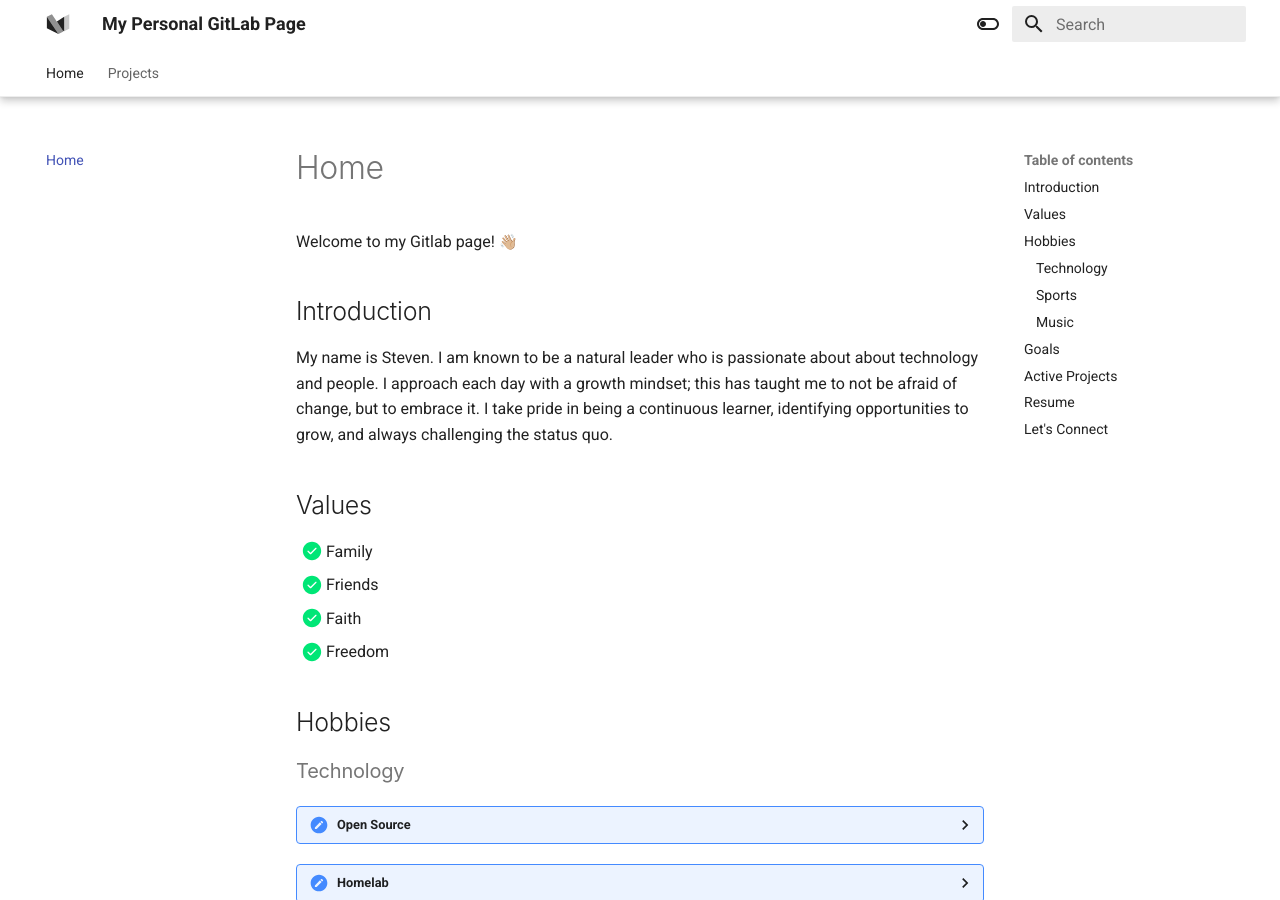
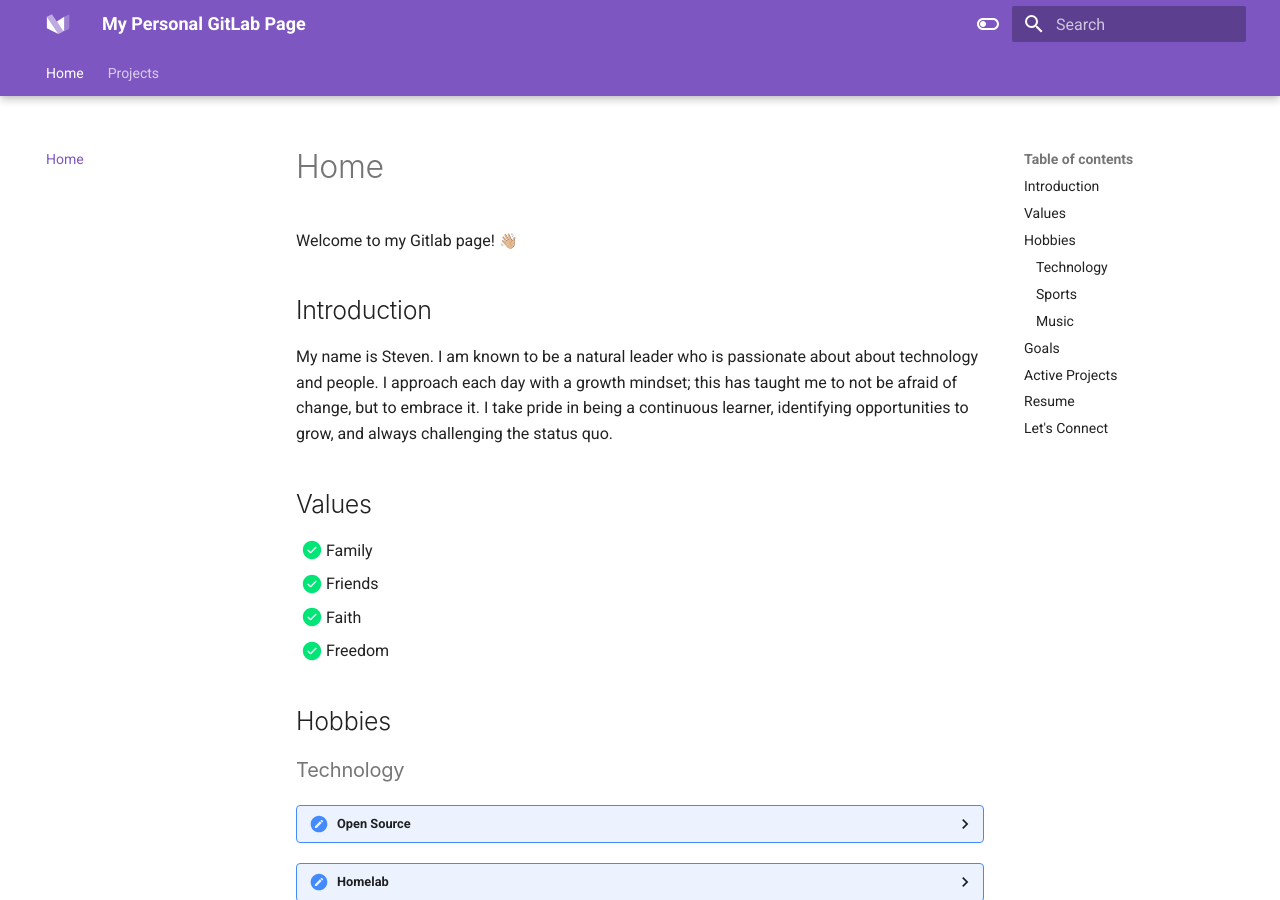
Before and after one commit to stevejoluc/stevejoluc.github.io, an MkDocs documentation site: the page built from docs/index.md, in a window 1280 px wide and 900 px high. Built offline with MkDocs 1.6.1 and Material for MkDocs 9.7.7, drawn with Linux system fonts in a browser that asks for light colours; emoji names are drawn with the system emoji font.

Commit message:
adjust theme

```diff
--- a/mkdocs.yml
+++ b/mkdocs.yml
@@ -57,7 +57,7 @@ theme:
     # - toc.integrate
   palette:
     - scheme: default
-      primary: white
+      primary: deep purple
       accent: deep purple
       toggle:
         icon: material/toggle-switch-off-outline
```
